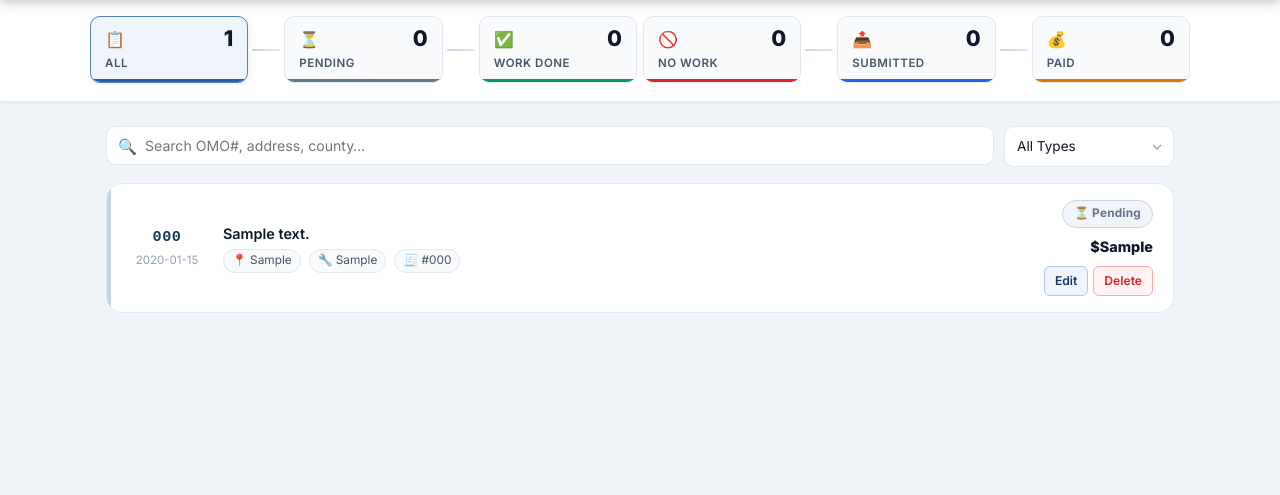
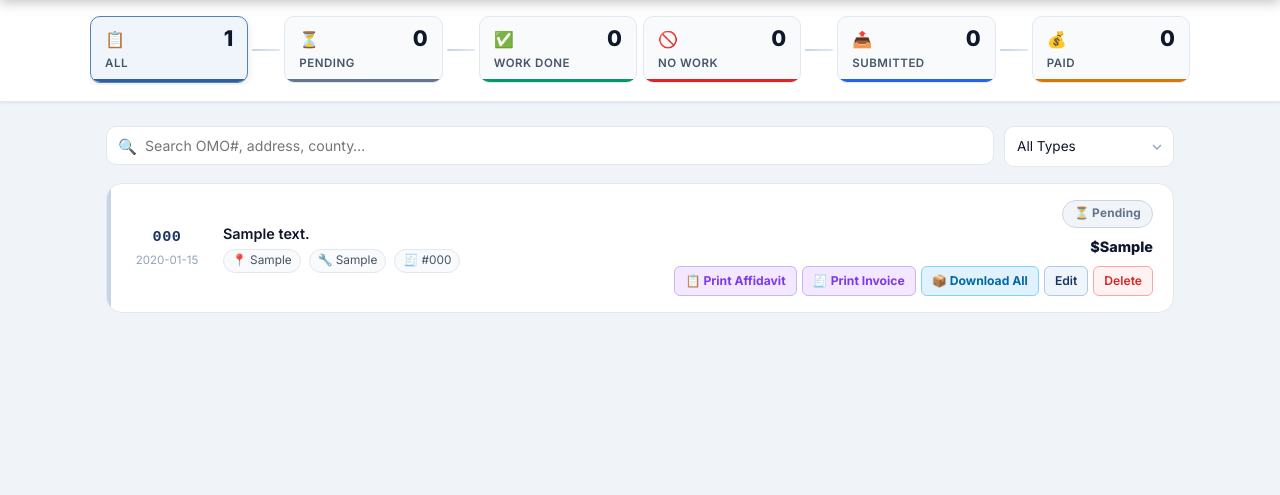
Before and after one commit to rolfisobko-collab/affidavit-manager, a Flask app: page / in a window 1280 px wide. Shown: the part 60-555 px from the top of the page. Run offline with Flask 3, Linux system fonts and the light colour scheme; tables that the repository leaves empty hold one stand-in row (values such as "Sample post"); some libraries are stand-ins or nearby versions.

Commit message:
Botones de impresión siempre visibles + fix bug JS (extra }) + labels Imprimir
Made-with: Cursor

```diff
--- a/static/app.js
+++ b/static/app.js
@@ -80,7 +80,7 @@ const LANG = {
     action_mark_nowork: '🚫 Mark No Work',
     action_submit: '📤 Submit to HPD',
     action_paid: '💰 Mark Paid',
-    action_aff: 'Affidavit', action_inv: 'Invoice', action_zip: 'All Docs',
+    action_aff: 'Print Affidavit', action_inv: 'Print Invoice', action_zip: 'Download All',
     action_edit: 'Edit', action_del: 'Delete',
     // Toast
     toast_saved: 'Service saved successfully',
@@ -161,7 +161,7 @@ const LANG = {
     action_mark_nowork: '🚫 Sin Trabajo',
     action_submit: '📤 Enviar a HPD',
     action_paid: '💰 Marcar Pagado',
-    action_aff: 'Affidavit', action_inv: 'Factura', action_zip: 'Todo (ZIP)',
+    action_aff: 'Imprimir Affidavit', action_inv: 'Imprimir Factura', action_zip: 'Descargar Todo',
     action_edit: 'Editar', action_del: 'Eliminar',
     toast_saved: 'Servicio guardado correctamente',
     toast_deleted: 'Servicio eliminado',
@@ -521,27 +521,27 @@ function renderAll() {
       r.invoice_number ? `<span class="meta-chip">🧾 #${esc(r.invoice_number)}</span>` : '',
     ].filter(Boolean).join('');
 
-    // Context actions
-    const actions = [];
+    // ── Acciones de descarga/impresión: SIEMPRE disponibles ────────────────────
+    // Los PDFs se generan escribiendo sobre los templates provistos.
+    const actions = [
+      `<button class="act-btn act-dl"  onclick="dlPdf(${r.id},'affidavit')" title="${t('action_aff')}">📋 ${t('action_aff')}</button>`,
+      `<button class="act-btn act-dl"  onclick="dlPdf(${r.id},'invoice')"   title="${t('action_inv')}">🧾 ${t('action_inv')}</button>`,
+      `<button class="act-btn act-zip" onclick="dlPdf(${r.id},'zip')"       title="${t('action_zip')}">📦 ${t('action_zip')}</button>`,
+    ];
+
+    // ── Acciones de workflow: según estado ─────────────────────────────────────
     if (r.status === 'pending') {
-      actions.push(`<button class="act-btn act-work" onclick="setStatus(${r.id},'work_performed')">${t('action_mark_work')}</button>`);
+      actions.push(`<button class="act-btn act-work"   onclick="setStatus(${r.id},'work_performed')">${t('action_mark_work')}</button>`);
       actions.push(`<button class="act-btn act-nowork" onclick="setStatus(${r.id},'no_work_performed')">${t('action_mark_nowork')}</button>`);
     }
     if (r.status === 'work_performed' || r.status === 'no_work_performed') {
-      actions.push(`<button class="act-btn act-dl" onclick="dlPdf(${r.id},'affidavit')" title="${t('action_aff')}">📋 ${t('action_aff')}</button>`);
-      actions.push(`<button class="act-btn act-dl" onclick="dlPdf(${r.id},'invoice')"   title="${t('action_inv')}">🧾 ${t('action_inv')}</button>`);
-      actions.push(`<button class="act-btn act-zip" onclick="dlPdf(${r.id},'zip')"      title="${t('action_zip')}">📦 ${t('action_zip')}</button>`);
       actions.push(`<button class="act-btn act-submit" onclick="setStatus(${r.id},'submitted')">${t('action_submit')}</button>`);
     }
     if (r.status === 'submitted') {
-      actions.push(`<button class="act-btn act-dl"  onclick="dlPdf(${r.id},'affidavit')">📋 ${t('action_aff')}</button>`);
-      actions.push(`<button class="act-btn act-dl"  onclick="dlPdf(${r.id},'invoice')}">🧾 ${t('action_inv')}</button>`);
       actions.push(`<button class="act-btn act-paid" onclick="setStatus(${r.id},'paid')">${t('action_paid')}</button>`);
     }
-    if (r.status === 'paid') {
-      actions.push(`<button class="act-btn act-zip" onclick="dlPdf(${r.id},'zip')">📦 ${t('action_zip')}</button>`);
-    }
-    actions.push(`<button class="act-btn act-edit" onclick="openModal(${JSON.stringify(r).replace(/"/g,'&quot;')})">${t('action_edit')}</button>`);
+
+    actions.push(`<button class="act-btn act-edit"   onclick="openModal(${JSON.stringify(r).replace(/"/g,'&quot;')})">${t('action_edit')}</button>`);
     actions.push(`<button class="act-btn act-danger" onclick="deleteService(${r.id})">${t('action_del')}</button>`);
 
     return `
--- a/static/style.css
+++ b/static/style.css
@@ -513,8 +513,10 @@ a { color: inherit; text-decoration: none; }
 .act-nowork    { background: var(--status-nowork-bg); color: var(--status-nowork); border-color: var(--status-nowork-bd); }
 .act-submit    { background: var(--status-submitted-bg); color: var(--status-submitted); border-color: var(--status-submitted-bd); }
 .act-paid      { background: var(--status-paid-bg); color: var(--status-paid); border-color: var(--status-paid-bd); }
-.act-dl        { background: #f3e8ff; color: #7c3aed; border-color: #ddd6fe; }
-.act-zip       { background: #e0f2fe; color: #0369a1; border-color: #bae6fd; }
+.act-dl        { background: #f3e8ff; color: #7c3aed; border-color: #c4b5fd; font-weight: 700; }
+.act-dl:hover  { background: #ede9fe; box-shadow: 0 2px 8px rgba(124,58,237,.2); }
+.act-zip       { background: #e0f2fe; color: #0369a1; border-color: #7dd3fc; font-weight: 700; }
+.act-zip:hover { background: #bae6fd; box-shadow: 0 2px 8px rgba(3,105,161,.2); }
 .act-edit      { background: var(--navy-50); color: var(--navy-700); border-color: var(--navy-200); }
 .act-danger    { background: var(--status-nowork-bg); color: var(--status-nowork); border-color: var(--status-nowork-bd); }
 
```
